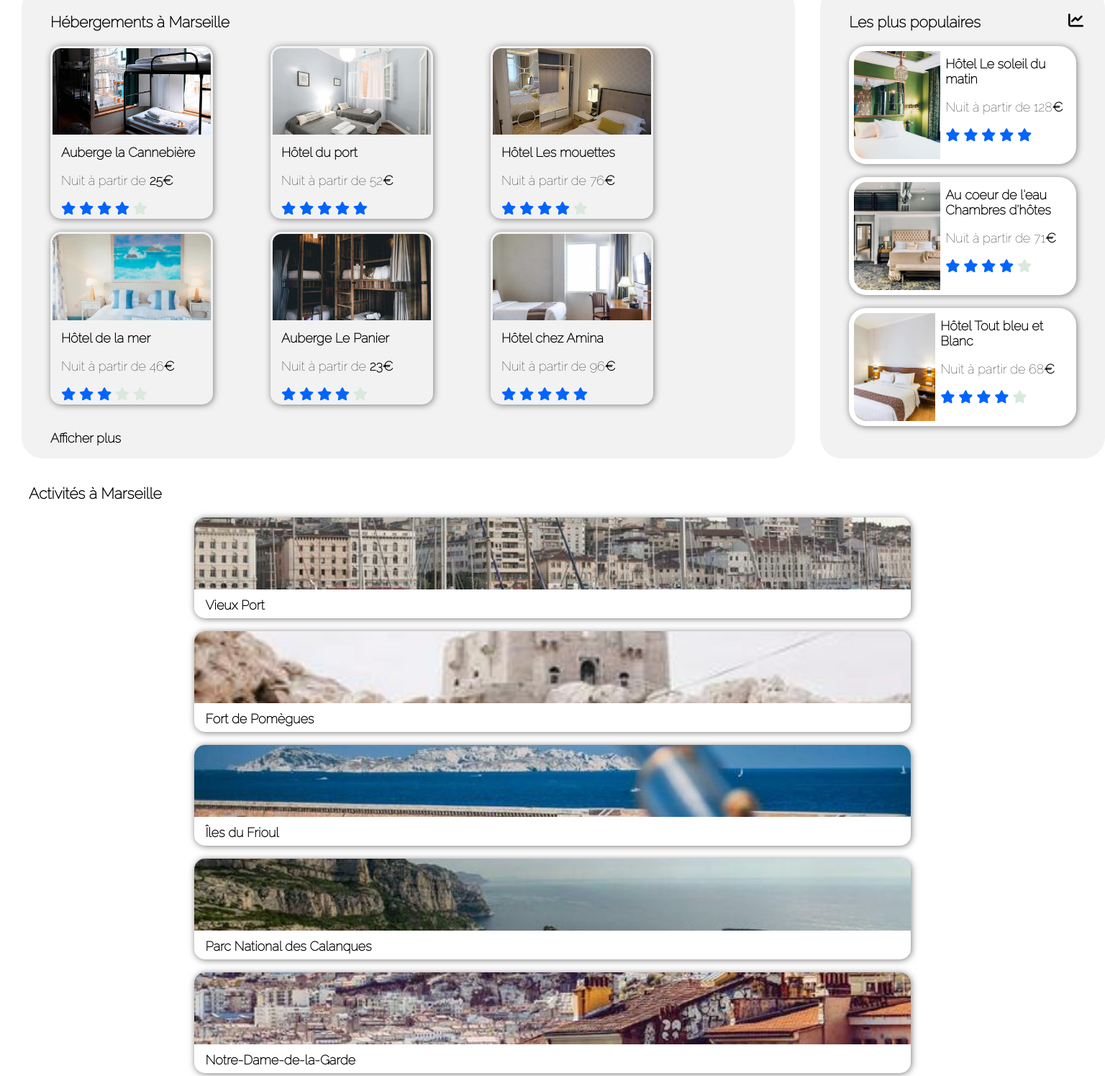
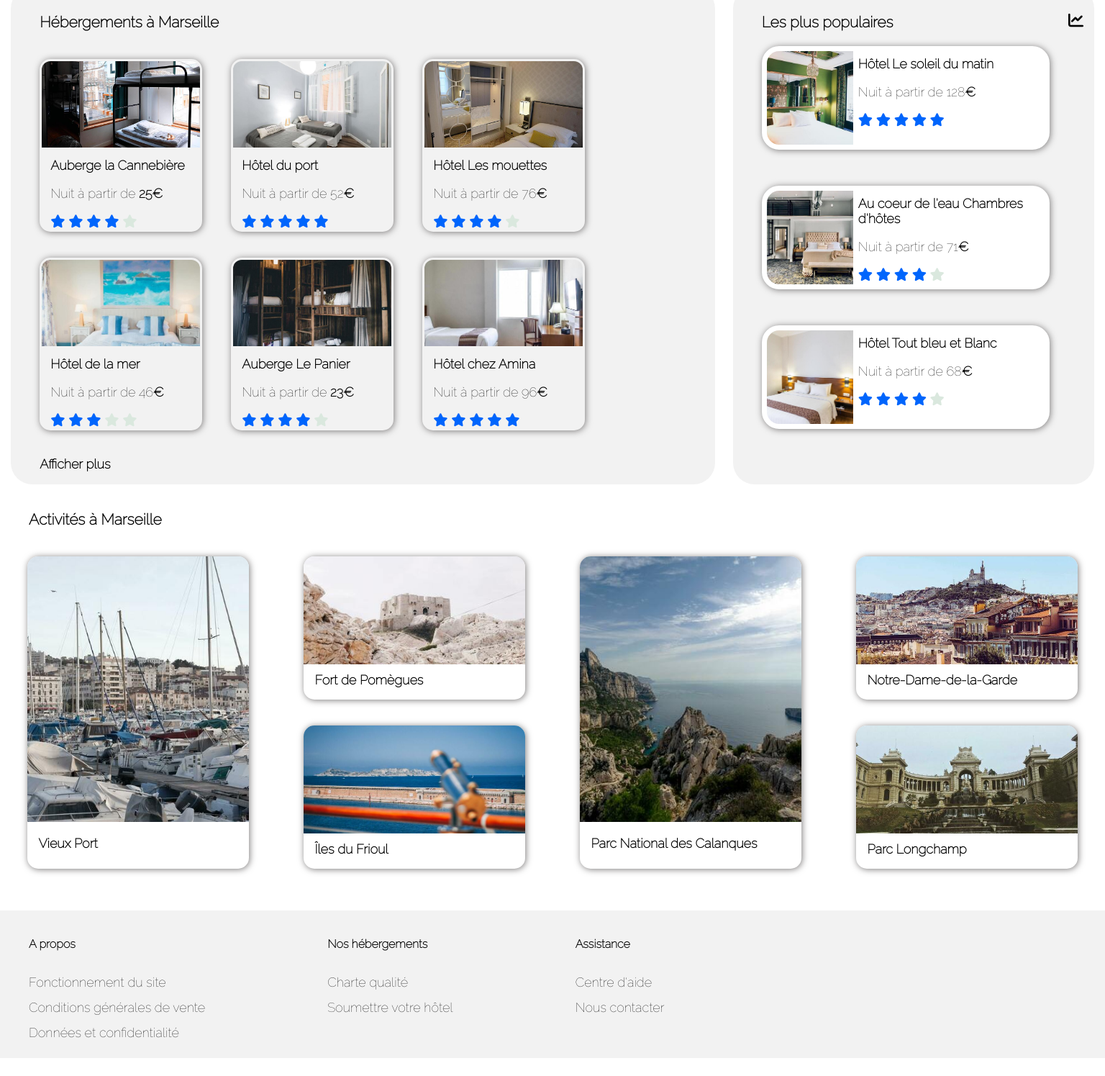
Before and after one commit to SelinDn/SelinDursun_2_22072021, a plain HTML site: page Index.html in a window 1536 px wide. Shown: the part 385-1880 px from the top of the page at 72% size. After the commit the page ends 1855 px from the top, so only its background shows below. Drawn offline with Linux system fonts and the light colour scheme.

Commit message:
Finitions des Médias queries

```diff
--- a/Index.html
+++ b/Index.html
@@ -11,7 +11,6 @@
     <body>
 
         <!-- Header -->
-
         <header>
             <img src="Images/logo/Reservia.svg" alt="Logo du site" />
             <a href="#" class="inscrire">
@@ -31,7 +30,6 @@
         </header>
 
         <!-- Section Titre, Sous-titre et formulaire -->
-
         <section id="premiere_section">
             <h1>
                 Trouvez votre hébergement
@@ -54,7 +52,6 @@
         </section>
 
         <!-- Section Filtres -->
-
         <section id="section_filtres">
             <div class="filtres">
                 <h2>
@@ -94,11 +91,11 @@
         </section>
 
         <!-- Partie principale du site Main -->
-
         <main>
 
+            <!-- Conteneur responsive populaires et hébergements -->
+            <div class="conteneur_popheb">
                 <!-- Aside Les plus populaires -->
-            <div class="conteneur_popheb">
                 <aside>
                     <h3 class="populaire">Les plus populaires
                     <i class="fas fa-chart-line"></i>
@@ -167,7 +164,6 @@
                 </aside>
 
                 <!-- Section Hébergements à Marseille -->
-
                 <section class="hebergements">
                     <h3 id="hebergements">
                         Hébergements à Marseille
@@ -233,6 +229,7 @@
                                         </figcaption>
                                     </figure>
                                 </div>
+
                                 <div class="figheb">
                                     <figure class="heb">
                                         <img src="Images/hebergements/4_small/annie-spratt-Eg1qcIitAuA-unsplash.jpg" alt="Photo" />
@@ -292,6 +289,7 @@
                                     </figure>
                                 </div>
                             </div>
+
                             <p class="afficher_plus">
                                 Afficher plus
                             </p>
@@ -299,14 +297,15 @@
                     </div>
                 </section>
             </div>
+
             <!-- Section Activités à Marseille -->
-
             <section class="activites">
                 <h3 id="activites">
                     Activités à Marseille
                 </h3>
                 <a href="#">
                     <div class="gallery_act">
+                        <div class="vieuxport">
                             <figure class="act">
                                 <img src="Images/activites/4_small/reno-laithienne-QUgJhdY5Fyk-unsplash.jpg" alt="Photo" />
                                 <figcaption>
@@ -315,7 +314,9 @@
                                     </h4>
                                 </figcaption>
                             </figure>
+                        </div>
 
+                        <div class="pomegue_frioul">
                             <figure class="act">
                                 <img src="Images/activites/4_small/paul-hermann-QFTrLdQIRhI-unsplash.jpg" alt="Photo" />
                                 <figcaption>
@@ -333,7 +334,9 @@
                                     </h4>
                                 </figcaption>
                             </figure>
+                        </div>
 
+                        <div class="parc">
                             <figure class="act">
                                 <img src="Images/activites/4_small/kilyan-sockalingum-NR8-cBCN3aI-unsplash.jpg" alt="Photo" />
                                 <figcaption>
@@ -342,7 +345,9 @@
                                     </h4>
                                 </figcaption>
                             </figure>
+                        </div>
 
+                        <div class="notredame_longchamp">
                             <figure class="act">
                                 <img src="Images/activites/4_small/florian-wehde-xW9e8gdotxI-unsplash.jpg" alt="Photo" />
                                 <figcaption>
@@ -361,13 +366,13 @@
                                 </figcaption>
                             </figure>
                         </div>
+                    </div>
                 </a>
             </section>
 
         </main>
 
         <!-- Footer -->
-
         <footer>
             <div>
                 <h5>A propos</h5>
--- a/Style.css
+++ b/Style.css
@@ -362,7 +362,7 @@ h5{
     }
 }
 
-/* Ecrans supérieurs ou égals à 1037px (Ordinateurs) */
+/* Ecrans supérieurs ou égals à 1288px (Ordinateurs) */
 @media screen and (min-width: 1288px) {
     header{
         display: flex;
@@ -373,9 +373,15 @@ h5{
         right: 65px;
     }
 
-    nav, nav ul{
+    nav{
         display: flex;
-        width: 70%;
+        width: 77%;
+        justify-content: flex-end;
+    }
+
+    nav ul{
+        width: 50%;
+        display: flex;
         justify-content: flex-end;
     }
 
@@ -423,7 +429,7 @@ h5{
         padding-left: 20px;
     }
 
-    .filtre_eco{
+   .filtre_eco{
         margin-top: 11px;
     }
 
@@ -444,13 +450,14 @@ h5{
     .conteneur_popheb{
         display: flex;
         flex-direction: row-reverse;
-        justify-content: space-between;
+        width: 98%;
+        margin: auto;
     }
 
+    /* Section */
     .hebergements{
-        max-width: 70%;
+        max-width: 65%;
         background-color: #F2F2F2;
-        margin-left: 30px;
         margin-top: 20px;
         border-radius: 30px;
     }
@@ -460,6 +467,7 @@ h5{
         flex-wrap: wrap;
     }
 
+    /* Div conteneur */
     .figheb{
         display: flex;
         width: 100%;
@@ -469,7 +477,7 @@ h5{
     .figheb figure{
         width: auto;
         height: auto;
-        margin-top: 0;
+        margin-right: 0;
     }
 
     .heb img{
@@ -482,12 +490,65 @@ h5{
 
     aside{
         height: auto;
-        margin-left: 35px;
+        margin-left: 25px;
         border-radius: 30px;
         margin-top: 20px;
     }
 
     .hotel_1, .hotel_2, .hotel_3{
+        height: 130px;
+        width: 77%;
+        margin-bottom: 50px;
+    }
+
+    .gallery_act{
+        display: flex;
+        width: 100%;
+        margin: 0;
+        justify-content: space-around;
+    }
+
+    .activites figcaption{
+        height: 45px;
+    }
+
+    /* Nom des divs pour les activités */
+    .vieuxport, .pomegue_frioul, .parc, .notredame_longchamp{
+        width: 20%;
+        display: flex;
+        flex-direction: column;
+        align-items: center;
+    }
+
+    .vieuxport figure, .parc figure{
+        width: 100%;
+        height: 100%;
+    }
+
+    .vieuxport img, .parc img{
+        height: 85%;
+    }
+
+    .vieuxport h4, .parc h4{
+        padding-top: 15px;
+    }
+
+    .pomegue_frioul figure, .notredame_longchamp figure{
+        width: 100%;
+        height: 45%;
+    }
+
+    .pomegue_frioul img, .notredame_longchamp img{
         height: 150px;
     }
+
+    footer{
+        display: flex;
+        justify-content: flex-start;
+    }
+
+    footer div{
+        margin-left: 40px;
+        margin-right: 130px;
+    }
 }
```
Lines whose indentation alone changed are shown as unchanged.
